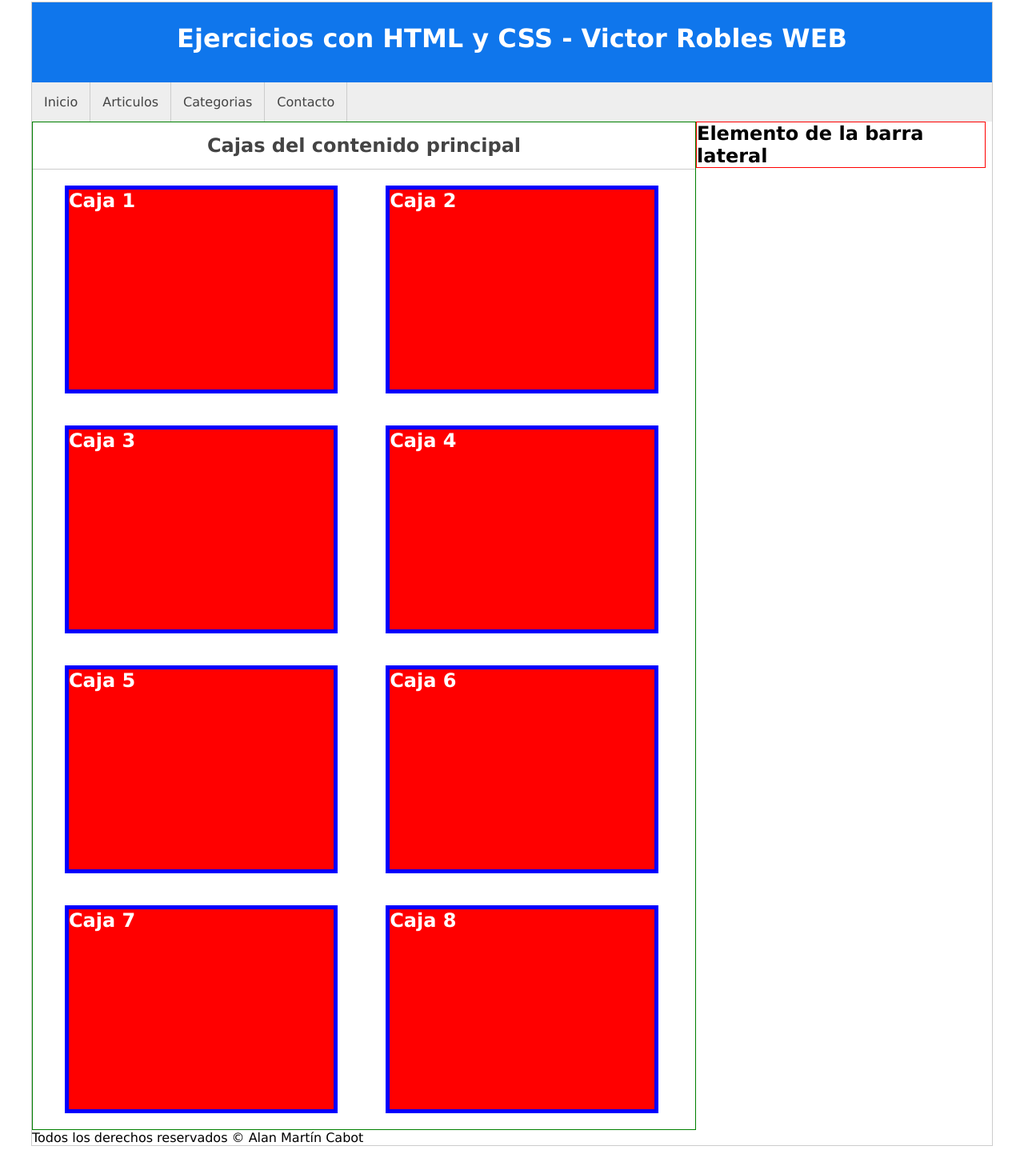
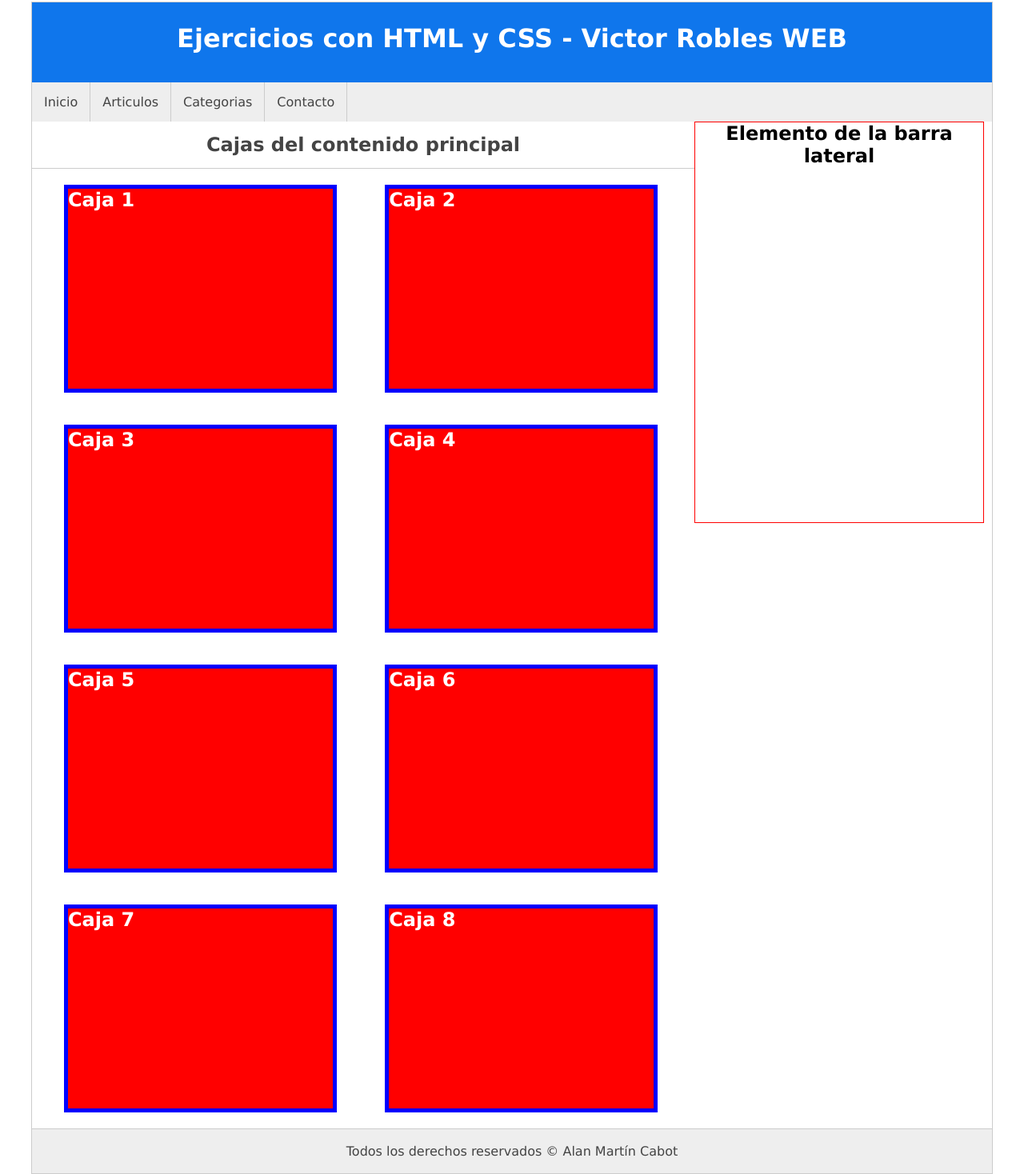
Before and after one commit to alanmartinc/Curso-Master-CSS-Udemy-Ejercicios, a plain HTML site: page CSS3/EJERCICIOS CON CSS/index.html in a window 1280 px wide. Shown: the part 18-1486 px from the top of the page at 80% size. Before the commit the page ends 1451 px from the top, so only its background shows below. Drawn offline with Linux system fonts and the light colour scheme.

Commit message:
Se agrega ejercicio 9 de CSS

```diff
--- a/CSS3/EJERCICIOS CON CSS/styles.css
+++ b/CSS3/EJERCICIOS CON CSS/styles.css
@@ -7,7 +7,7 @@
 (HECHO) 6. EL CONTENIDO PRINCIPAL DEBE TENER UN ANCHO DEL 70%.
 (HECHO) 7. EL CONTENIDO DENTRO DEL CONTENEDOR PRINCIPAL DEBE SER UNA CUADRICULA CON 4 LINEAS DE 2 CAJAS.
 (HECHO) 8. LA BARRA LATERAL DEBE TENER UN ANCHO DEL 30%.
-9. EL FOOTER DEBE TENER UN ANCHO DEL 100% DEL DIV QUE LO CONTIENE Y ESTAR ABAJO DEL TODO.
+(HECHO) 9. EL FOOTER DEBE TENER UN ANCHO DEL 100% DEL DIV QUE LO CONTIENE Y ESTAR ABAJO DEL TODO.
 **/
 
 * {
@@ -66,7 +66,6 @@
 
 #contenido {
     width: 69%;
-    border: 1px solid green;
     float: left;
 }
 
@@ -74,6 +73,8 @@
     float: left;
     width: 30%;
     border: 1px solid red;
+    min-height: 500px;
+    text-align: center;
 }
 
 #contenido > h1 {
@@ -93,3 +94,13 @@
     margin: 20px;
     margin-left: 40px;
 }
+
+footer {
+    width: 100%;
+    height: 55px;
+    line-height: 55px;
+    background: #eee;
+    text-align: center;
+    color: #444;
+    border-top: 1px solid #ccc;
+}
```
